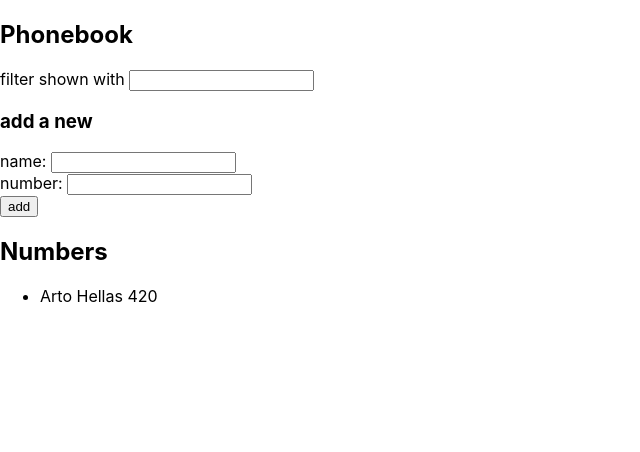
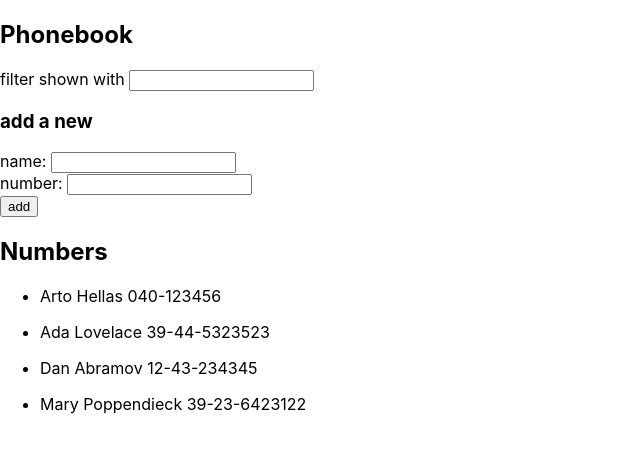
Before and after one commit to laurikjk/fullstack-palautukset, a React (Create React App) app in the folder part2/puhelinluettelo/: page / in a window 1280 px wide. Shown: the top 452 px of the page, without its empty margins (0-640 px from the left). Built offline with nearby package versions, Linux system fonts and the light colour scheme; data requests are answered from the project's data file.

Commit message:
2.11 fixed

```diff
--- a/part2/puhelinluettelo/package.json
+++ b/part2/puhelinluettelo/package.json
@@ -15,7 +15,8 @@
     "start": "react-scripts start",
     "build": "react-scripts build",
     "test": "react-scripts test",
-    "eject": "react-scripts eject"
+    "eject": "react-scripts eject",
+    "server": "json-server -p3001 --watch db.json"
   },
   "eslintConfig": {
     "extends": "react-app"
--- a/part2/puhelinluettelo/src/App.js
+++ b/part2/puhelinluettelo/src/App.js
@@ -1,10 +1,11 @@
-import React, { useState } from 'react'
+import React, { useEffect, useState } from 'react'
 import Filter from './components/Filter'
 import PersonForm from './components/PersonForm'
 import Numbers from './components/Numbers'
+import axios from 'axios'
 
 const App = () => {
-//test
+
   const [ persons, setPersons ] = useState([
     { id: 1,
       name: 'Arto Hellas',
@@ -32,6 +33,14 @@ const App = () => {
     setNewFilter(event.target.value)
   }
 
+  useEffect(() => {
+    axios
+      .get('http://localhost:3001/persons')
+      .then(response => {
+        setPersons(response.data)
+      })
+  }, [])
+
   return (
     <div>
       <h2>Phonebook</h2>
```
